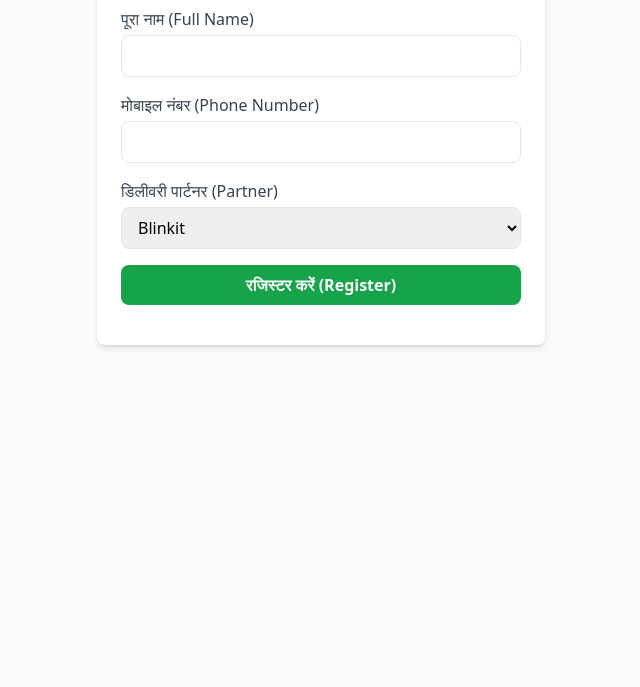
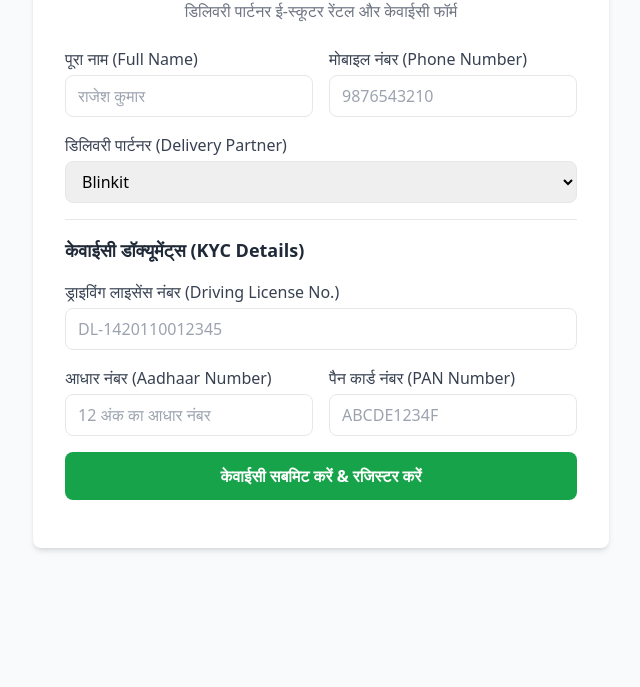
Before and after one commit to ggreenmobility-code/ggm-backend, a website: page rider.html in a window 1280 px wide. Shown: the part 113-800 px from the top of the page, without its empty margins (319-959 px from the left). Drawn offline with nearby package versions, Linux system fonts and the light colour scheme.

Commit message:
Add files via upload

```diff
--- a/rider.html
+++ b/rider.html
@@ -3,30 +3,55 @@
 <head>
     <meta charset="UTF-8">
     <meta name="viewport" content="width=device-width, initial-scale=1.0">
-    <title>Go Green Mobility - Rider Registration</title>
+    <title>Go Green Mobility - Rider KYC Registration</title>
     <script src="https://cdn.tailwindcss.com"></script>
 </head>
 <body class="bg-gray-50 font-sans">
-    <div class="max-w-md mx-auto mt-10 bg-white p-6 rounded-lg shadow-md">
-        <h2 class="text-2xl font-bold text-green-600 mb-6 text-center">Go Green Mobility - Rider KYC</h2>
+    <div class="max-w-xl mx-auto my-10 bg-white p-8 rounded-lg shadow-md">
+        <h2 class="text-2xl font-bold text-green-600 mb-2 text-center">Go Green Mobility</h2>
+        <p class="text-gray-500 text-center mb-6">डिलिवरी पार्टनर ई-स्कूटर रेंटल और केवाईसी फॉर्म</p>
+
         <form id="riderForm" class="space-y-4">
+            <div class="grid grid-cols-1 md:grid-cols-2 gap-4">
                 <div>
                     <label class="block text-gray-700 font-medium mb-1">पूरा नाम (Full Name)</label>
-                <input type="text" id="name" required class="w-full px-3 py-2 border rounded-lg focus:outline-none focus:ring-2 focus:ring-green-500">
+                    <input type="text" id="name" required class="w-full px-3 py-2 border rounded-lg focus:outline-none focus:ring-2 focus:ring-green-500" placeholder="राजेश कुमार">
                 </div>
                 <div>
                     <label class="block text-gray-700 font-medium mb-1">मोबाइल नंबर (Phone Number)</label>
-                <input type="tel" id="phone" required class="w-full px-3 py-2 border rounded-lg focus:outline-none focus:ring-2 focus:ring-green-500">
+                    <input type="tel" id="phone" required class="w-full px-3 py-2 border rounded-lg focus:outline-none focus:ring-2 focus:ring-green-500" placeholder="9876543210">
                 </div>
+            </div>
+
             <div>
-                <label class="block text-gray-700 font-medium mb-1">डिलीवरी पार्टनर (Partner)</label>
+                <label class="block text-gray-700 font-medium mb-1">डिलिवरी पार्टनर (Delivery Partner)</label>
                 <select id="partner" class="w-full px-3 py-2 border rounded-lg focus:outline-none focus:ring-2 focus:ring-green-500">
                     <option value="Blinkit">Blinkit</option>
                     <option value="Zepto">Zepto</option>
                     <option value="Instamart">Instamart</option>
                 </select>
             </div>
-            <button type="submit" class="w-full bg-green-600 text-white py-2 rounded-lg font-semibold hover:bg-green-700 transition">रजिस्टर करें (Register)</button>
+
+            <hr class="my-4 border-gray-200">
+            <h3 class="text-lg font-semibold text-gray-800">केवाईसी डॉक्यूमेंट्स (KYC Details)</h3>
+
+            <div>
+                <label class="block text-gray-700 font-medium mb-1">ड्राइविंग लाइसेंस नंबर (Driving License No.)</label>
+                <input type="text" id="drivingLicense" required class="w-full px-3 py-2 border rounded-lg focus:outline-none focus:ring-2 focus:ring-green-500" placeholder="DL-1420110012345">
+            </div>
+
+            <div class="grid grid-cols-1 md:grid-cols-2 gap-4">
+                <div>
+                    <label class="block text-gray-700 font-medium mb-1">आधार नंबर (Aadhaar Number)</label>
+                    <input type="text" id="aadhaar" required maxlength="12" class="w-full px-3 py-2 border rounded-lg focus:outline-none focus:ring-2 focus:ring-green-500" placeholder="12 अंक का आधार नंबर">
+                </div>
+                <div>
+                    <label class="block text-gray-700 font-medium mb-1">पैन कार्ड नंबर (PAN Number)</label>
+                    <input type="text" id="pan" required maxlength="10" class="w-full px-3 py-2 border rounded-lg uppercase focus:outline-none focus:ring-2 focus:ring-green-500" placeholder="ABCDE1234F">
+                </div>
+            </div>
+
+            <button type="submit" class="w-full bg-green-600 text-white py-3 rounded-lg font-semibold hover:bg-green-700 transition mt-4">केवाईसी सबमिट करें & रजिस्टर करें</button>
         </form>
         <div id="message" class="mt-4 text-center font-medium"></div>
     </div>
@@ -39,18 +64,21 @@
             const name = document.getElementById('name').value;
             const phone = document.getElementById('phone').value;
             const partner = document.getElementById('partner').value;
+            const drivingLicense = document.getElementById('drivingLicense').value;
+            const aadhaar = document.getElementById('aadhaar').value;
+            const pan = document.getElementById('pan').value;
             const msgDiv = document.getElementById('message');
 
             try {
                 const response = await fetch(`${API_URL}/api/register-rider`, {
                     method: 'POST',
                     headers: { 'Content-Type': 'application/json' },
-                    body: JSON.stringify({ name, phone, partner })
+                    body: JSON.stringify({ name, phone, partner, drivingLicense, aadhaar, pan })
                 });
                 const data = await response.json();
                 if (response.ok) {
                     msgDiv.className = "mt-4 text-center font-medium text-green-600";
-                    msgDiv.innerText = "सफलतापूर्वक रजिस्टर हो गया!";
+                    msgDiv.innerText = "केवाईसी और रजिस्ट्रेशन सफलतापूर्वक हो गया!";
                     document.getElementById('riderForm').reset();
                 } else {
                     msgDiv.className = "mt-4 text-center font-medium text-red-600";
```
Lines whose indentation alone changed are shown as unchanged.
